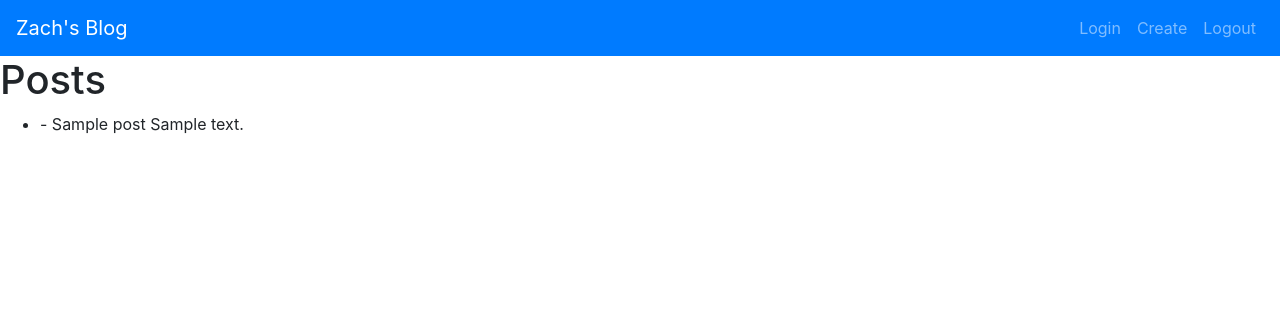
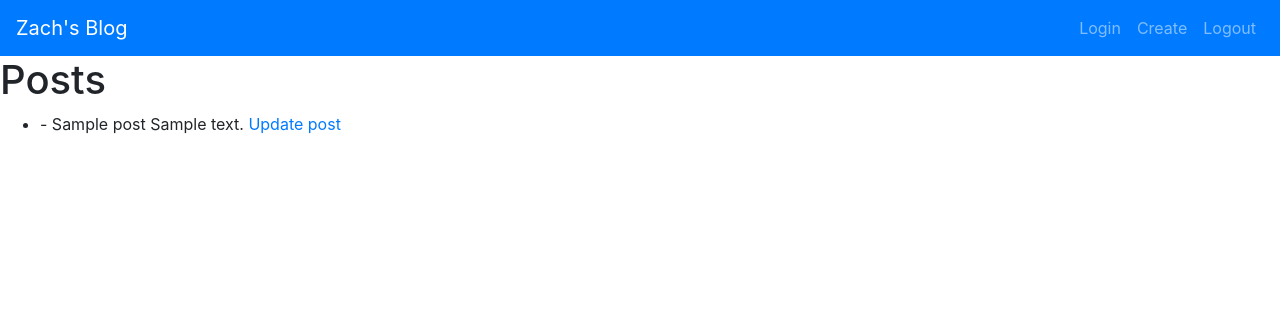
Before and after one commit to ztaylor2/django-blog, a Django app: page / in a window 1280 px wide. Shown: the top 316 px of the page. Run offline with Django 3.2, Linux system fonts and the light colour scheme; tables that the repository leaves empty hold one stand-in row (values such as "Sample post"); some libraries are stand-ins or nearby versions.

Commit message:
update views are loading from link from list view on homepage.

```diff
--- a/blog/blog/templates/blog/home.html
+++ b/blog/blog/templates/blog/home.html
@@ -8,6 +8,7 @@
             <li>
                 {{ post.date_published|date }} - {{ post.title }}
                 {{ post.body }}
+                <a href="{% url 'update' post.pk %}">Update post</a>
             </li>
         {% empty %}
             <li>No posts yet.</li>
```
